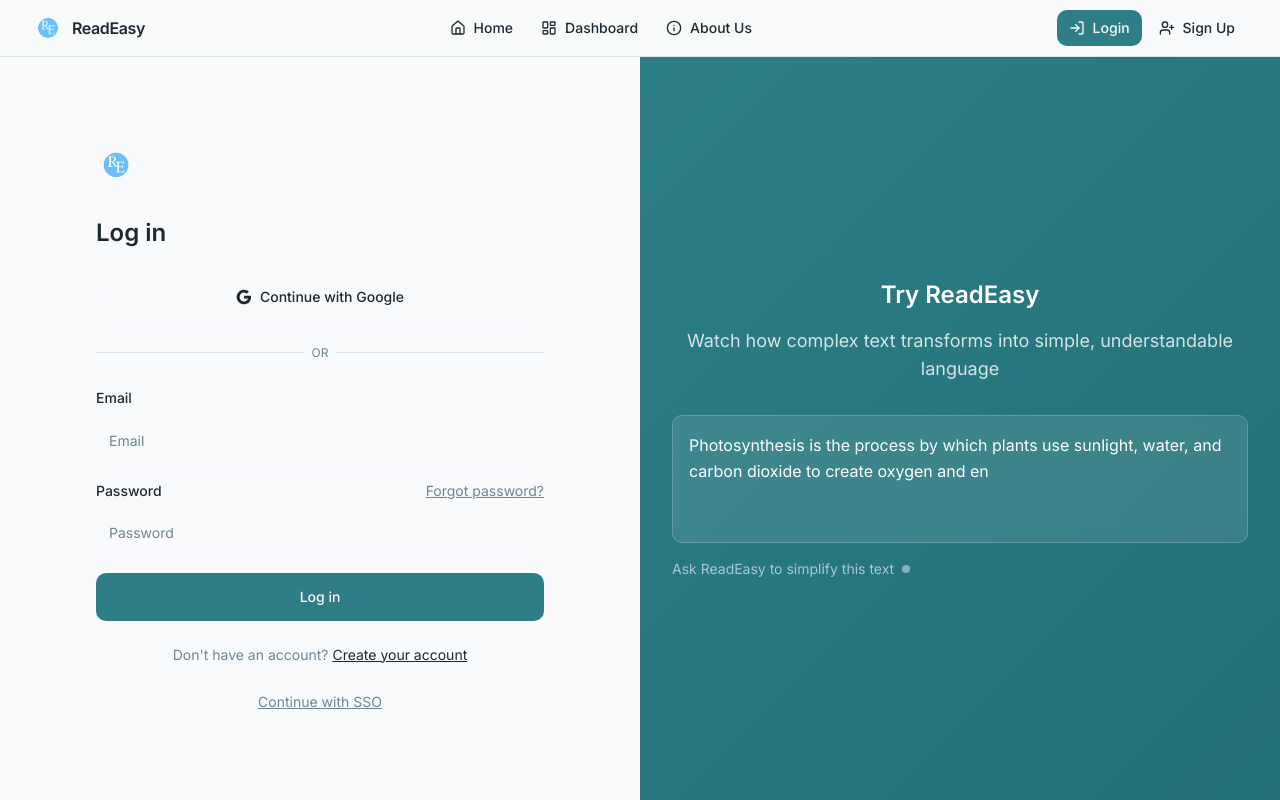
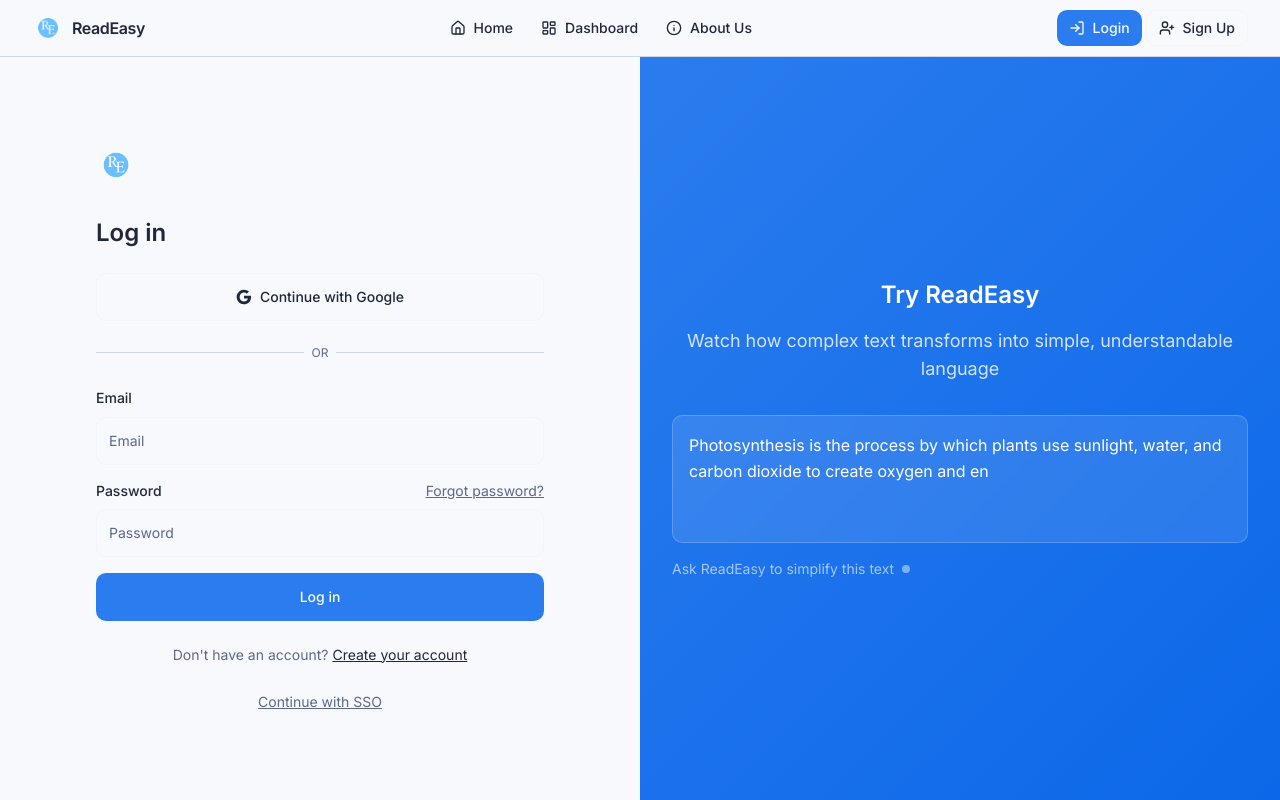
Before and after one commit to sharvmurgai/readeasy-edupulse-64, a React (Vite) app: page /login in a window 1280 px wide. Built offline with nearby package versions, Linux system fonts and the light colour scheme.

Commit message:
Revert color scheme
Reverted the color scheme to shades of blue.

```diff
--- a/src/components/ui/button.tsx
+++ b/src/components/ui/button.tsx
@@ -19,7 +19,7 @@ const buttonVariants = cva(
         ghost: "hover:bg-accent hover:text-accent-foreground",
         link: "text-primary underline-offset-4 hover:underline",
         brand: "bg-brand text-brand-foreground hover:bg-brand-strong shadow-soft",
-        hero: "bg-gradient-luxury text-primary-foreground shadow-glow hover:scale-105 transition-all duration-300",
+        hero: "bg-gradient-ocean text-primary-foreground shadow-glow hover:scale-105 transition-all duration-300",
         accent: "bg-accent text-accent-foreground hover:bg-accent/90 shadow-soft",
         elegant: "bg-gradient-warm border border-border text-foreground hover:shadow-elevated transition-all duration-300"
       },
--- a/src/index.css
+++ b/src/index.css
@@ -8,56 +8,57 @@ All colors MUST be HSL.
 
 @layer base {
   :root {
-    /* Luxurious teal & rose gold aesthetic */
-    --background: 210 20% 98%;  /* Soft pearl white #F8F9FA */
-    --foreground: 200 25% 15%;  /* Rich charcoal #1E2832 */
+    /* Elegant blue spectrum aesthetic */
+    --background: 220 35% 98%;  /* Soft blue-white #F8F9FC */
+    --foreground: 225 30% 18%;  /* Deep navy #1A2332 */
 
-    --card: 210 30% 97%;  /* Cool white cards #F6F7F9 */
-    --card-foreground: 200 25% 15%;
+    --card: 215 40% 96%;  /* Light blue-white cards #F4F6FB */
+    --card-foreground: 225 30% 18%;
 
-    --popover: 210 30% 97%;
-    --popover-foreground: 200 25% 15%;
+    --popover: 215 40% 96%;
+    --popover-foreground: 225 30% 18%;
 
-    --primary: 185 50% 35%;  /* Deep teal #2D6B5F */
-    --primary-foreground: 210 20% 98%;
+    --primary: 215 85% 55%;  /* Vibrant blue #2563EB */
+    --primary-foreground: 220 35% 98%;
 
-    --secondary: 210 15% 92%;  /* Cool gray #E8EAED */
-    --secondary-foreground: 200 25% 20%;
+    --secondary: 215 25% 88%;  /* Soft blue-gray #D1D9E6 */
+    --secondary-foreground: 225 30% 22%;
 
-    --muted: 210 15% 92%;
-    --muted-foreground: 200 15% 50%;
+    --muted: 215 25% 88%;
+    --muted-foreground: 225 20% 45%;
 
-    --accent: 15 70% 70%;  /* Rose gold #E6A98A */
-    --accent-foreground: 200 25% 15%;
+    --accent: 235 60% 70%;  /* Soft periwinkle #8B9FE8 */
+    --accent-foreground: 225 30% 18%;
 
-    --destructive: 0 70% 60%;  /* Elegant red #E85A4F */
-    --destructive-foreground: 210 20% 98%;
+    --destructive: 0 75% 58%;  /* Clean red #E63946 */
+    --destructive-foreground: 220 35% 98%;
 
-    --border: 210 12% 88%;  /* Cool light gray #DCDFE3 */
-    --input: 210 30% 97%;  /* Cool white inputs */
-    --ring: 185 50% 35%;
+    --border: 215 20% 85%;  /* Light blue-gray #C8D1DC */
+    --input: 215 40% 96%;  /* Light blue-white inputs */
+    --ring: 215 85% 55%;
 
     --radius: 0.75rem;
 
-    --sidebar-background: 210 20% 98%;
-    --sidebar-foreground: 200 25% 15%;
-    --sidebar-primary: 185 50% 35%;
-    --sidebar-primary-foreground: 210 20% 98%;
-    --sidebar-accent: 210 15% 92%;
-    --sidebar-accent-foreground: 200 25% 15%;
-    --sidebar-border: 210 12% 88%;
-    --sidebar-ring: 185 50% 35%;
+    --sidebar-background: 220 35% 98%;
+    --sidebar-foreground: 225 30% 18%;
+    --sidebar-primary: 215 85% 55%;
+    --sidebar-primary-foreground: 220 35% 98%;
+    --sidebar-accent: 215 25% 88%;
+    --sidebar-accent-foreground: 225 30% 18%;
+    --sidebar-border: 215 20% 85%;
+    --sidebar-ring: 215 85% 55%;
 
-    /* Brand tokens - luxurious teal & rose gold */
-    --brand: 185 50% 35%;  /* Deep teal #2D6B5F */
-    --brand-strong: 185 55% 30%;  /* Deeper teal */
-    --brand-foreground: 210 20% 98%;
-    --brand-accent: 15 70% 70%;  /* Rose gold #E6A98A */
+    /* Brand tokens - sophisticated blue palette */
+    --brand: 215 85% 55%;  /* Vibrant blue #2563EB */
+    --brand-strong: 215 90% 48%;  /* Deeper blue */
+    --brand-foreground: 220 35% 98%;
+    --brand-accent: 235 60% 70%;  /* Periwinkle #8B9FE8 */
+    --brand-light: 210 100% 92%;  /* Very light blue #E0F2FE */
 
-    /* Luxurious shadows & gradients */
-    --shadow-elegant: 0 12px 45px -18px hsl(185 50% 35% / 0.2);
-    --shadow-glow: 0 0 60px hsl(15 70% 70% / 0.25);
-    --shadow-soft: 0 4px 25px -10px hsl(200 25% 15% / 0.1);
+    /* Elegant blue shadows & gradients */
+    --shadow-elegant: 0 12px 40px -15px hsl(215 85% 55% / 0.25);
+    --shadow-glow: 0 0 50px hsl(235 60% 70% / 0.3);
+    --shadow-soft: 0 4px 20px -8px hsl(225 30% 18% / 0.08);
   }
 
   .dark {
@@ -122,7 +123,7 @@ All colors MUST be HSL.
 }
 
 @layer utilities {
-  /* Luxurious gradient utilities */
+  /* Beautiful blue gradient utilities */
   .bg-gradient-primary {
     background-image: linear-gradient(135deg, hsl(var(--brand)) 0%, hsl(var(--brand-strong)) 100%);
   }
@@ -132,11 +133,11 @@ All colors MUST be HSL.
   }
 
   .bg-gradient-warm {
-    background-image: linear-gradient(135deg, hsl(var(--brand-accent) / 0.08) 0%, hsl(var(--background)) 50%, hsl(var(--brand) / 0.03) 100%);
+    background-image: linear-gradient(135deg, hsl(var(--brand-light)) 0%, hsl(var(--background)) 50%, hsl(var(--brand-accent) / 0.1) 100%);
   }
 
-  .bg-gradient-luxury {
-    background-image: linear-gradient(135deg, hsl(var(--brand)) 0%, hsl(185 55% 40%) 50%, hsl(var(--brand-accent)) 100%);
+  .bg-gradient-ocean {
+    background-image: linear-gradient(135deg, hsl(215 85% 55%) 0%, hsl(210 80% 60%) 50%, hsl(235 60% 70%) 100%);
   }
 
   .shadow-elevated {
```
